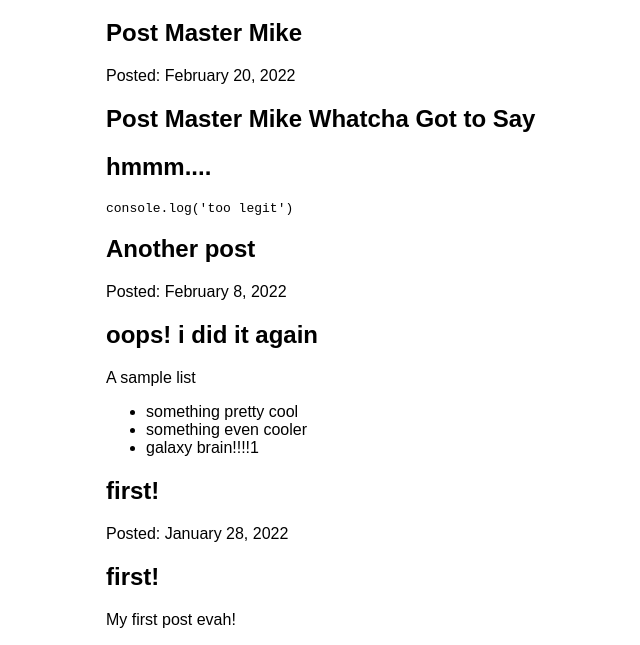
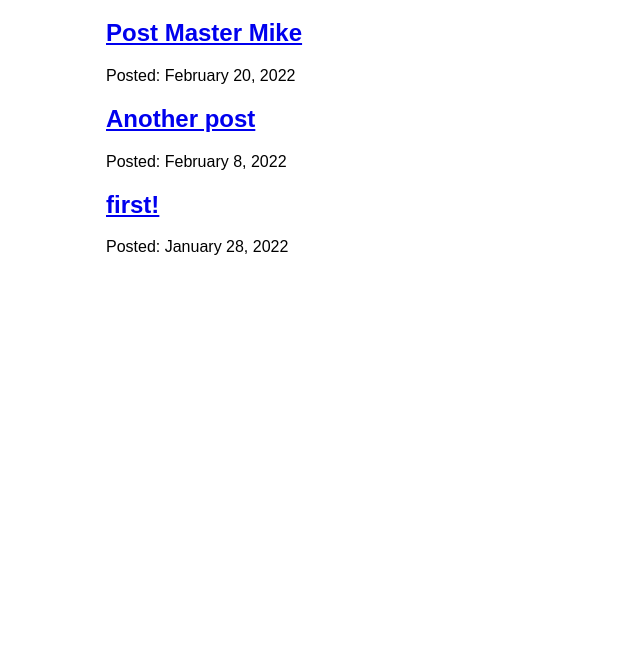
Before and after one commit to mmorrisisund/my-first-gatsby-site, a Gatsby site: page /blog in a window 1280 px wide. Shown: the part 157-802 px from the top of the page, without its empty margins (284-924 px from the left). Built offline with nearby package versions, Linux system fonts and the light colour scheme; Gatsby itself is replaced by a stand-in of ours; some packages are replaced by stand-ins of ours.

Commit message:
Finished Gatsby Tutorial Part 6

````diff
--- a/blog/another-post.mdx
+++ b/blog/another-post.mdx
@@ -3,7 +3,7 @@ title: 'Another post'
 date: '2022-02-08'
 ---
 
-# oops! i did it again
+### oops! i did it again
 
 A sample list
 
--- a/blog/first-post.mdx
+++ b/blog/first-post.mdx
@@ -3,6 +3,4 @@ title: 'first!'
 date: '2022-01-28'
 ---
 
-# first!
-
 My first post evah!
--- a/blog/post-master.mdx
+++ b/blog/post-master.mdx
@@ -3,9 +3,9 @@ title: 'Post Master Mike'
 date: '2022-02-20'
 ---
 
-# Post Master Mike Whatcha Got to Say
+### Post Master Mike Whatcha Got to Say
 
-## hmmm....
+hmmm....
 
 ```js
 console.log('too legit')
--- a/src/pages/blog.tsx
+++ b/src/pages/blog/index.tsx
@@ -1,9 +1,9 @@
 import React from 'react'
-import { graphql } from 'gatsby'
+import { graphql, Link } from 'gatsby'
 import { MDXRenderer } from 'gatsby-plugin-mdx'
 import type { PageProps } from 'gatsby'
 
-import Layout from '../components/Layout'
+import Layout from '../../components/Layout'
 
 type DataProps = {
   allMdx: {
@@ -13,7 +13,7 @@ type DataProps = {
         title: string
       }
       id: string
-      body: string
+      slug: string
     }[]
   }
 }
@@ -23,9 +23,10 @@ const BlogPage = ({ data }: PageProps<DataProps>) => {
     <Layout pageTitle='My Blog Posts'>
       {data.allMdx.nodes.map(node => (
         <article key={node.id}>
-          <h2>{node.frontmatter.title}</h2>
+          <Link to={`/blog/${node.slug}`}>
+            <h2>{node.frontmatter.title}</h2>
+          </Link>
           <p>Posted: {node.frontmatter.date}</p>
-          <MDXRenderer>{node.body}</MDXRenderer>
         </article>
       ))}
     </Layout>
@@ -41,7 +42,7 @@ export const query = graphql`
           title
         }
         id
-        body
+        slug
       }
     }
   }
````
Also changed, not shown: src/pages/blog/{mdx.slug}.tsx (added, +38 -0 lines).
